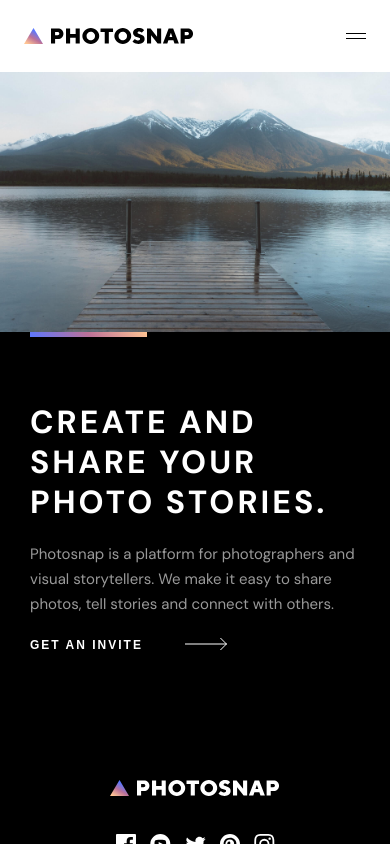
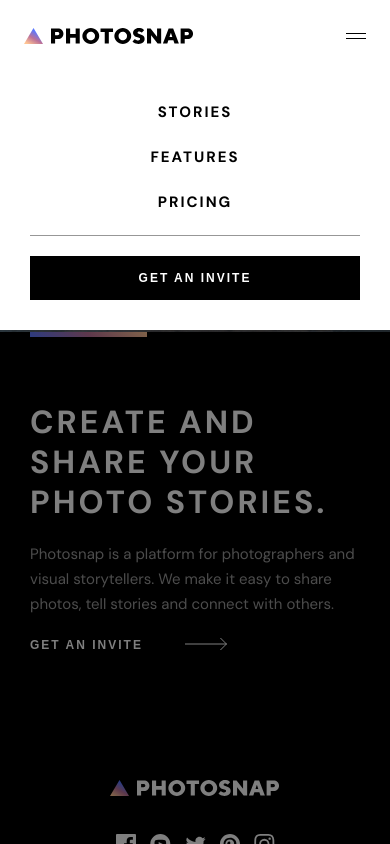
Before and after one commit to ding-09/photosnap, a React (Create React App) app: page / in a window 390 px wide. Shown: the top 844 px of the page. Built offline with nearby package versions, Linux system fonts and the light colour scheme; the HTML template or start-up script is replaced by a standard one.

Commit message:
added mobile menu modal and styles

```diff
--- a/src/components/Header/Header.styled.js
+++ b/src/components/Header/Header.styled.js
@@ -1,10 +1,45 @@
-import styled from 'styled-components'
+import styled from 'styled-components';
 
 export const StyledHeader = styled.header`
-    .mobile-header-container {
-        display: flex;
-        justify-content: space-between;
-        align-items: center;
-        padding: 2.8rem 2.4rem;
+  position: sticky;
+  top: 0;
+  background-color: #fff;
+  .mobile-header-container {
+    display: flex;
+    justify-content: space-between;
+    align-items: center;
+    padding: 2.8rem 2.4rem;
+    z-index: 999;
+    .nav-modal {
+      position: fixed;
+      width: 100%;
+      height: 100%;
+      top: 7rem;
+      left: 0;
+      background: rgba(0, 0, 0, 0.5);
+      nav {
+        position: relative;
+        background-color: #fff;
+        padding: 3rem;
+        ul {
+          align-items: center;
+          border-bottom: 1px solid #979797;
+          margin-bottom: 2rem;
+        }
+        li {
+          margin-bottom: 2rem;
+        }
+        li#footer-only {
+          display: none;
+        }
+        a {
+          font-size: 1.5rem;
+          color: #000;
+        }
+        button {
+            padding: 1.4rem 0;
+        }
+      }
     }
-`
+  }
+`;
--- a/src/components/Header/index.js
+++ b/src/components/Header/index.js
@@ -1,8 +1,10 @@
 import { useState } from 'react';
 import { StyledHeader } from './Header.styled';
 import MainLogo from '../../assets/shared/desktop/logo.svg';
+import Nav from '../Nav'
 import { ReactComponent as HamburgerIcon } from '../../assets/shared/mobile/menu.svg';
 import { ReactComponent as ExitIcon } from '../../assets/shared/mobile/close.svg';
+
 
 const Header = () => {
   return (
@@ -10,6 +12,9 @@ const Header = () => {
       <div className='mobile-header-container'>
         <img src={MainLogo} alt='Photosnap logo' />
         <HamburgerIcon />
+        <div className='nav-modal'>
+          <Nav />
+        </div>
       </div>
       <div className='header-container'></div>
     </StyledHeader>
--- a/src/components/Hero.styled.js
+++ b/src/components/Hero.styled.js
@@ -5,6 +5,7 @@ export const StyledHero = styled.section`
   flex-direction: column;
   .hero-text {
     position: relative;
+    z-index: -1;
     padding: 7rem 3rem;
     text-align: left;
     background-color: #000;
--- a/src/components/Nav/Nav.styled.js
+++ b/src/components/Nav/Nav.styled.js
@@ -1,7 +1,9 @@
-import styled from 'styled-components'
+import styled from 'styled-components';
 
 export const StyledNav = styled.nav`
-    ul {
-        flex-direction: column;
-    }
-`
+  display: flex;
+  flex-direction: column;
+  ul {
+    flex-direction: column;
+  }
+`;
--- a/src/components/Nav/index.js
+++ b/src/components/Nav/index.js
@@ -1,11 +1,12 @@
 import { NavLink } from 'react-router-dom';
-import {StyledNav} from './Nav.styled'
+import { StyledNav } from './Nav.styled';
+import { RectangleButton } from '../../styles/Buttons';
 
 const index = () => {
   return (
     <StyledNav>
       <ul>
-        <li className='mobile-only'>
+        <li id='footer-only'>
           <NavLink to='/'>Home</NavLink>
         </li>
         <li>
@@ -18,6 +19,7 @@ const index = () => {
           <NavLink to='pricing'>Pricing</NavLink>
         </li>
       </ul>
+      <RectangleButton innerText='Get an invite'/>
     </StyledNav>
   );
 };
--- a/src/styles/Buttons.js
+++ b/src/styles/Buttons.js
@@ -22,3 +22,16 @@ export const ArrowButton = ({ innerText, color }) => {
     </StyledArrowButton>
   );
 };
+
+const StyledRectangleButton = styled.button`
+  background-color: ${(props) => props.backgroundColor};
+  color: ${(props) => (props.backgroundColor === '#000' ? '#fff' : '#000')};
+`;
+
+export const RectangleButton = ({ innerText, backgroundColor = '#000' }) => {
+  return (
+    <StyledRectangleButton backgroundColor={backgroundColor}>
+      {innerText}
+    </StyledRectangleButton>
+  );
+};
--- a/src/styles/GlobalStyle.js
+++ b/src/styles/GlobalStyle.js
@@ -23,6 +23,7 @@ const GlobalStyle = createGlobalStyle`
         display: flex;
         flex-direction: column;
         min-height: 100%;
+        position: relative;
     }
     main {
         min-width: 37.5rem;
```
Also changed, not shown: 1 other file (tests, documents, lock files or other folders).
